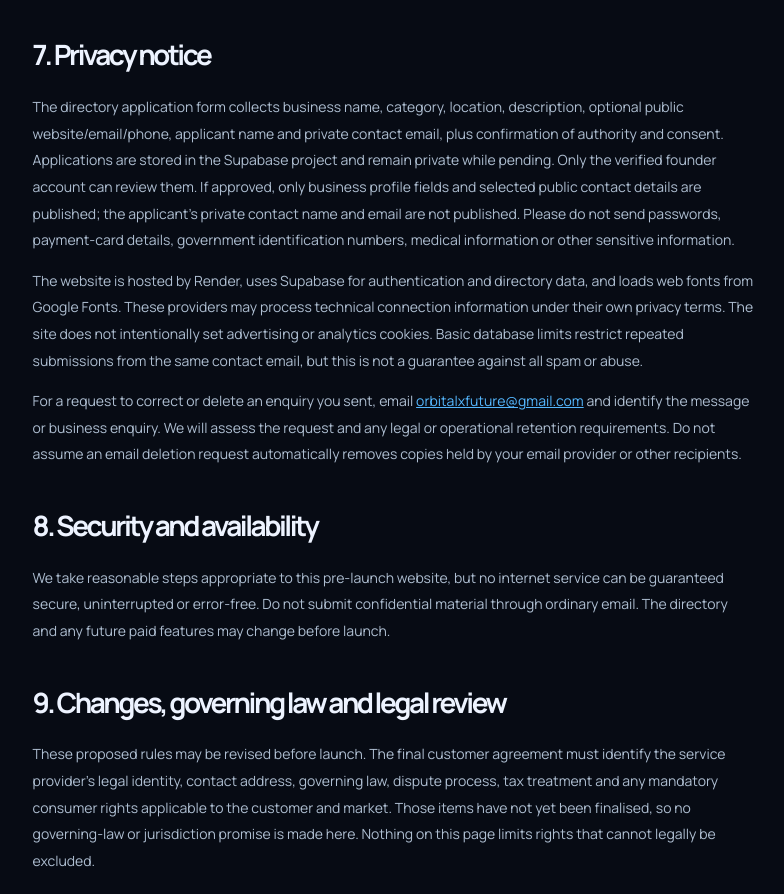
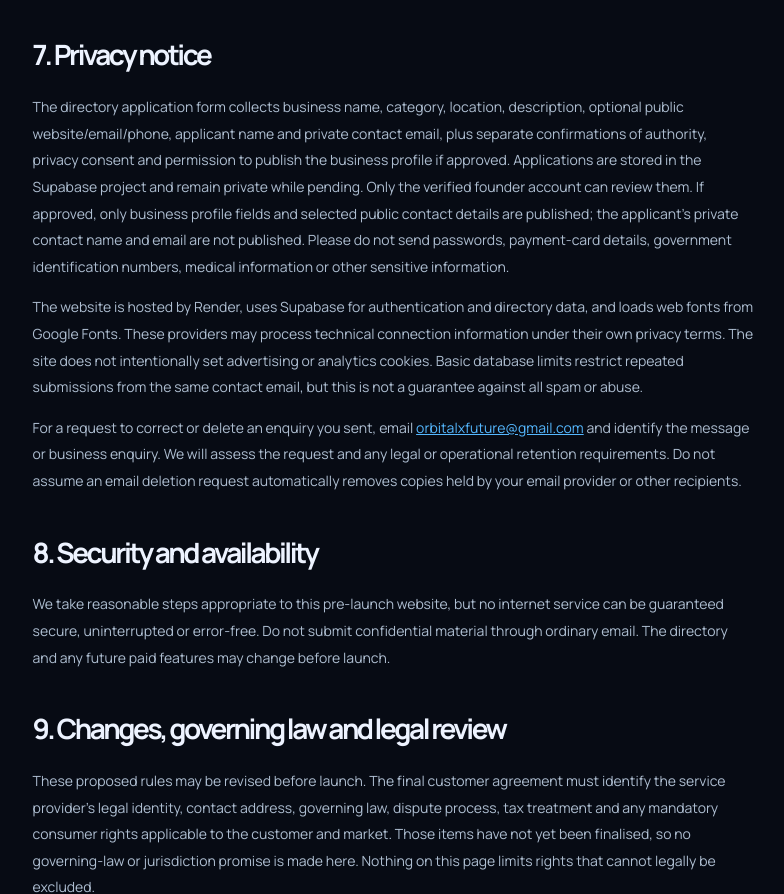
Before and after one commit to sandrahope902100-dot/ORBITAL-X-FUTURE-WEBSITE, a plain HTML site: page policies.html in a window 1280 px wide. Shown: the part 2150-3044 px from the top of the page, without its empty margins (247-1031 px from the left). Drawn offline with nearby package versions, Linux system fonts and the light colour scheme.

Commit message:
Clarify consent for public business profile publication

```diff
--- a/policies.html
+++ b/policies.html
@@ -50,7 +50,7 @@
 <h2>6. Enquiries and communications</h2>
 <p>The website includes a business application form and a founder-only review interface in its code. The Supabase database setup and end-to-end testing are still pending; applications must not be treated as open until activation is confirmed. There is no business self-service account, searchable public directory until approved records exist, automated booking, payment checkout or lead-management system. Email links remain available for general enquiries.</p>
 <h2>7. Privacy notice</h2>
-<p>The directory application form collects business name, category, location, description, optional public website/email/phone, applicant name and private contact email, plus confirmation of authority and consent. Applications are stored in the Supabase project and remain private while pending. Only the verified founder account can review them. If approved, only business profile fields and selected public contact details are published; the applicant’s private contact name and email are not published. Please do not send passwords, payment-card details, government identification numbers, medical information or other sensitive information.</p>
+<p>The directory application form collects business name, category, location, description, optional public website/email/phone, applicant name and private contact email, plus separate confirmations of authority, privacy consent and permission to publish the business profile if approved. Applications are stored in the Supabase project and remain private while pending. Only the verified founder account can review them. If approved, only business profile fields and selected public contact details are published; the applicant’s private contact name and email are not published. Please do not send passwords, payment-card details, government identification numbers, medical information or other sensitive information.</p>
 <p>The website is hosted by Render, uses Supabase for authentication and directory data, and loads web fonts from Google Fonts. These providers may process technical connection information under their own privacy terms. The site does not intentionally set advertising or analytics cookies. Basic database limits restrict repeated submissions from the same contact email, but this is not a guarantee against all spam or abuse.</p>
 <p>For a request to correct or delete an enquiry you sent, email <a href="mailto:orbitalxfuture@gmail.com">orbitalxfuture@gmail.com</a> and identify the message or business enquiry. We will assess the request and any legal or operational retention requirements. Do not assume an email deletion request automatically removes copies held by your email provider or other recipients.</p>
 <h2>8. Security and availability</h2>
```
